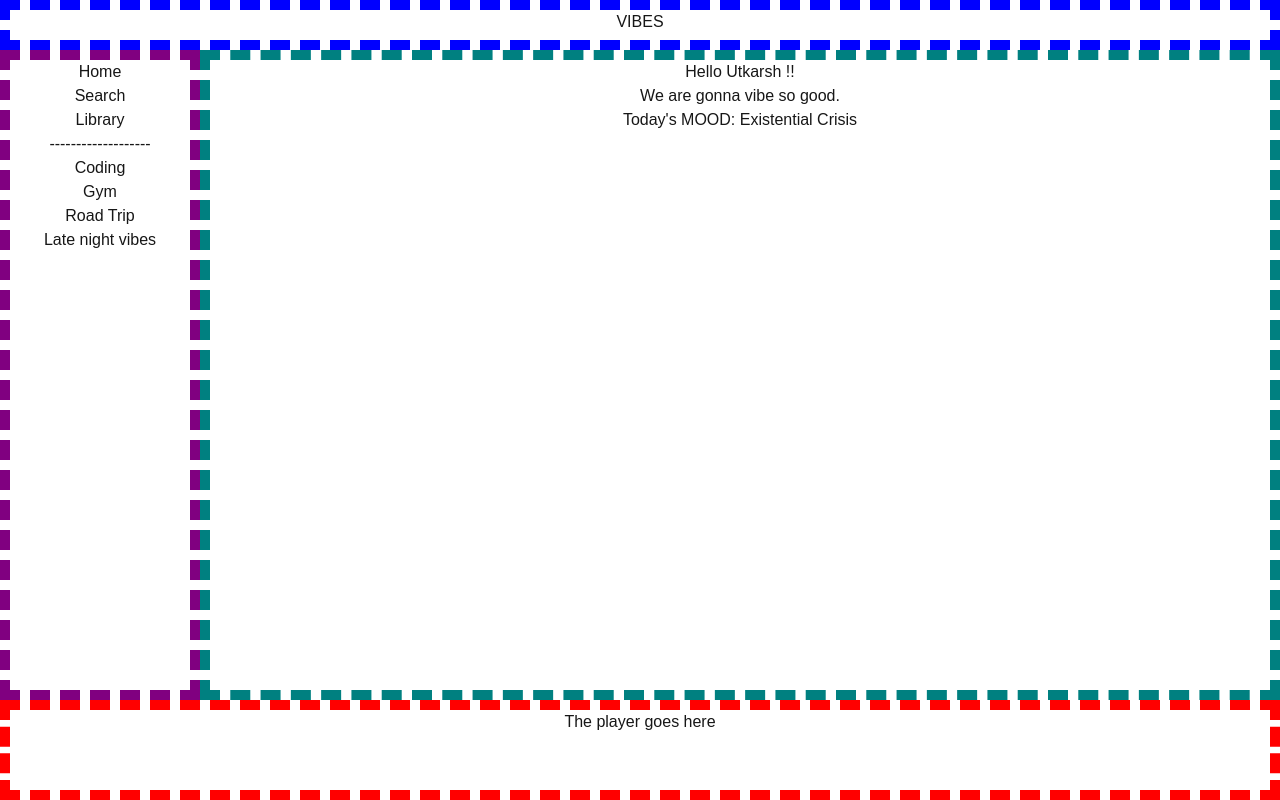
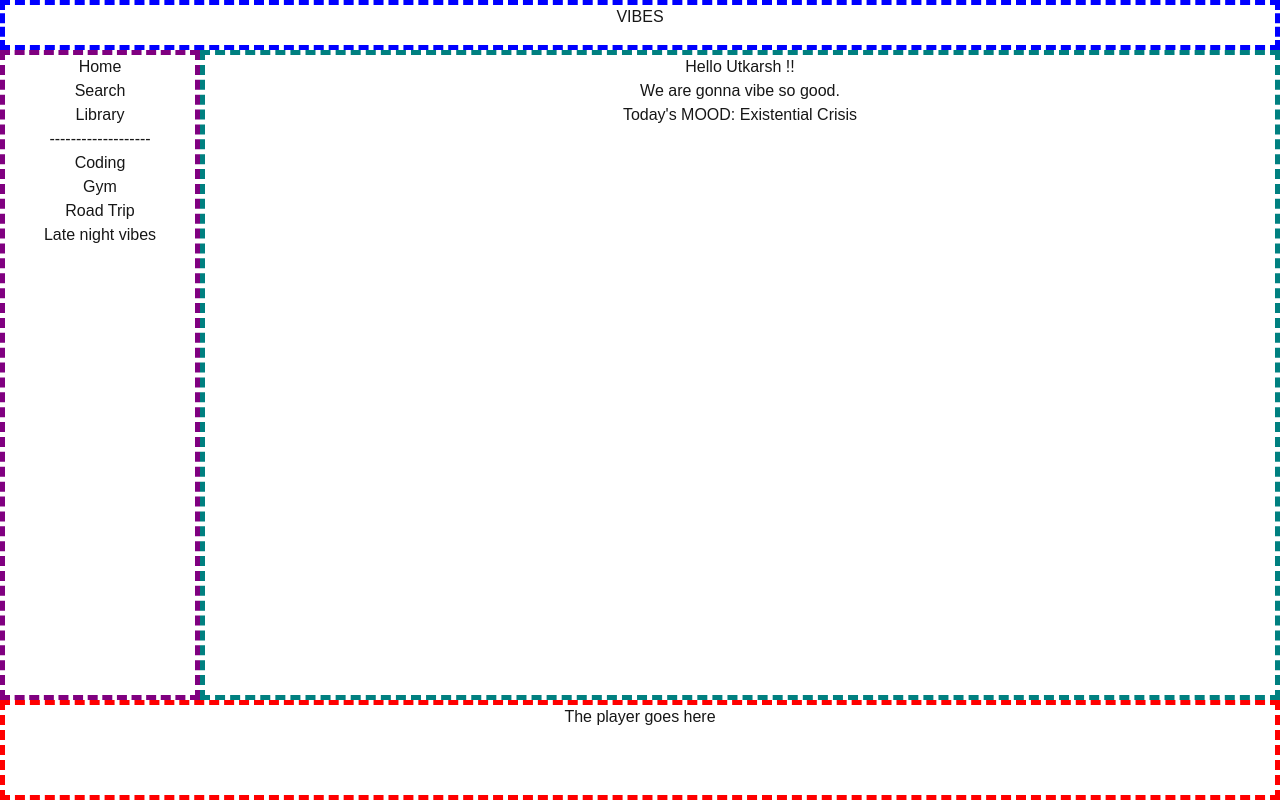
Before and after one commit to Utkarsh0306/Vibes, a Next.js app: page / in a window 1280 px wide. Built offline with nearby package versions, Linux system fonts and the light colour scheme.

Commit message:
feat: changes to global css

```diff
--- a/app/globals.css
+++ b/app/globals.css
@@ -10,27 +10,27 @@ html, body {
   height: 50px;
   flex-shrink: 0;
   text-align: center;
-  border: 10px dashed blue;
+  border: 5px dashed blue;
 }
 
 .sidebar{
   width: 200px;
   flex-shrink: 0;
   text-align: center;
-  border: 10px dashed purple;
+  border: 5px dashed purple;
 }
 
 .mainbox{
   flex-grow: 1;
   text-align: center;
-  border: 10px dashed teal;
+  border: 5px dashed teal;
 }
 
 .player{
   height: 100px;
   flex-shrink: 0;
   text-align: center;
-  border: 10px dashed red;
+  border: 5px dashed red;
 }
 
 :root {
```
